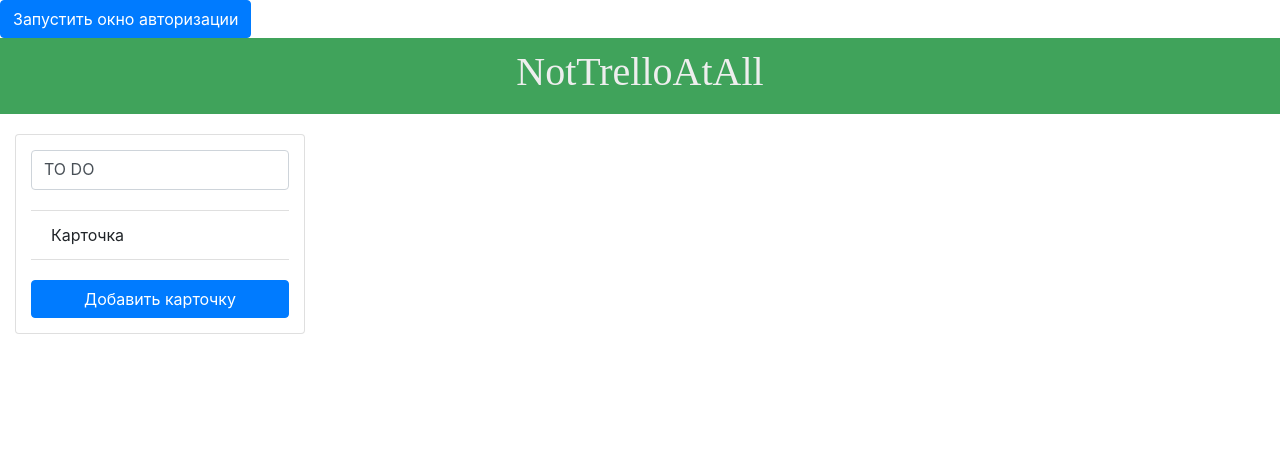
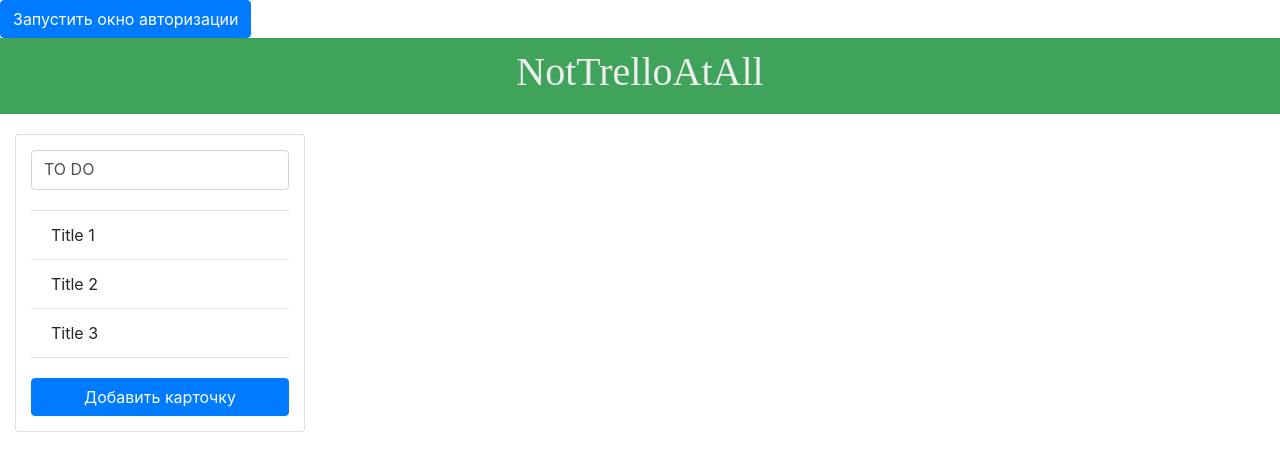
Before and after one commit to ViktorGorosh/kanban-board, a React (Create React App) app: page / in a window 1280 px wide. Shown: the top 470 px of the page. Built offline with nearby package versions, Linux system fonts and the light colour scheme; the HTML template or start-up script is replaced by a standard one; a web font is replaced by a local one.

Commit message:
Написал интерфейсы для state и цикл для вывода превью карточек

```diff
--- a/src/App.tsx
+++ b/src/App.tsx
@@ -7,7 +7,19 @@ interface IState {
 	isAuthorized: boolean,
 	currentUser: string,
 	activeCard: object | null,
-	todoCards: Array<object>
+	todoCards: Array<ICard>
+}
+
+interface ICard {
+	title: string,
+	description: string,
+	comments: Array<IComment>,
+	author: string
+}
+
+interface IComment {
+	author: string,
+	text: string,
 }
 
 class App extends Component<{}, IState> {
@@ -59,7 +71,7 @@ class App extends Component<{}, IState> {
 		}
 	}
 
-	login = (event) => {
+	login = () => {
 		if (this.newUser !== '') {
 			console.log('You are in')
 			this.setState({
@@ -82,6 +94,14 @@ class App extends Component<{}, IState> {
 	}
 
 	render() {
+		let cards
+		cards = this.state.todoCards.map((card, cardIndex) => {
+			return (
+				<li className="list-group-item">
+					<span>{card.title}</span>
+				</li>
+			)
+		})
 		return (
 			<React.Fragment>
 				<AuthPopup
@@ -99,9 +119,7 @@ class App extends Component<{}, IState> {
 								<div className="card">
 									<textarea className="form-control" defaultValue={'TO DO'}></textarea>
 									<ul className="list-group list-group-flush">
-										<li className="list-group-item">
-											<Card openWide={() => console.log('Card is open')}/>
-										</li>
+										{cards}
 									</ul>
 									<button type="button" className="btn btn-primary add-card">Добавить карточку</button>
 								</div>
--- a/src/AuthPopup/AuthPopup.tsx
+++ b/src/AuthPopup/AuthPopup.tsx
@@ -3,7 +3,7 @@ import React from "react";
 interface IAuthPopupProps {
 	currentUser: string,
 	onChangeName: (event: object) => void,
-	onLogin: (event: object) => void,
+	onLogin: () => void,
 }
 
 export default (props: IAuthPopupProps) => {
```
